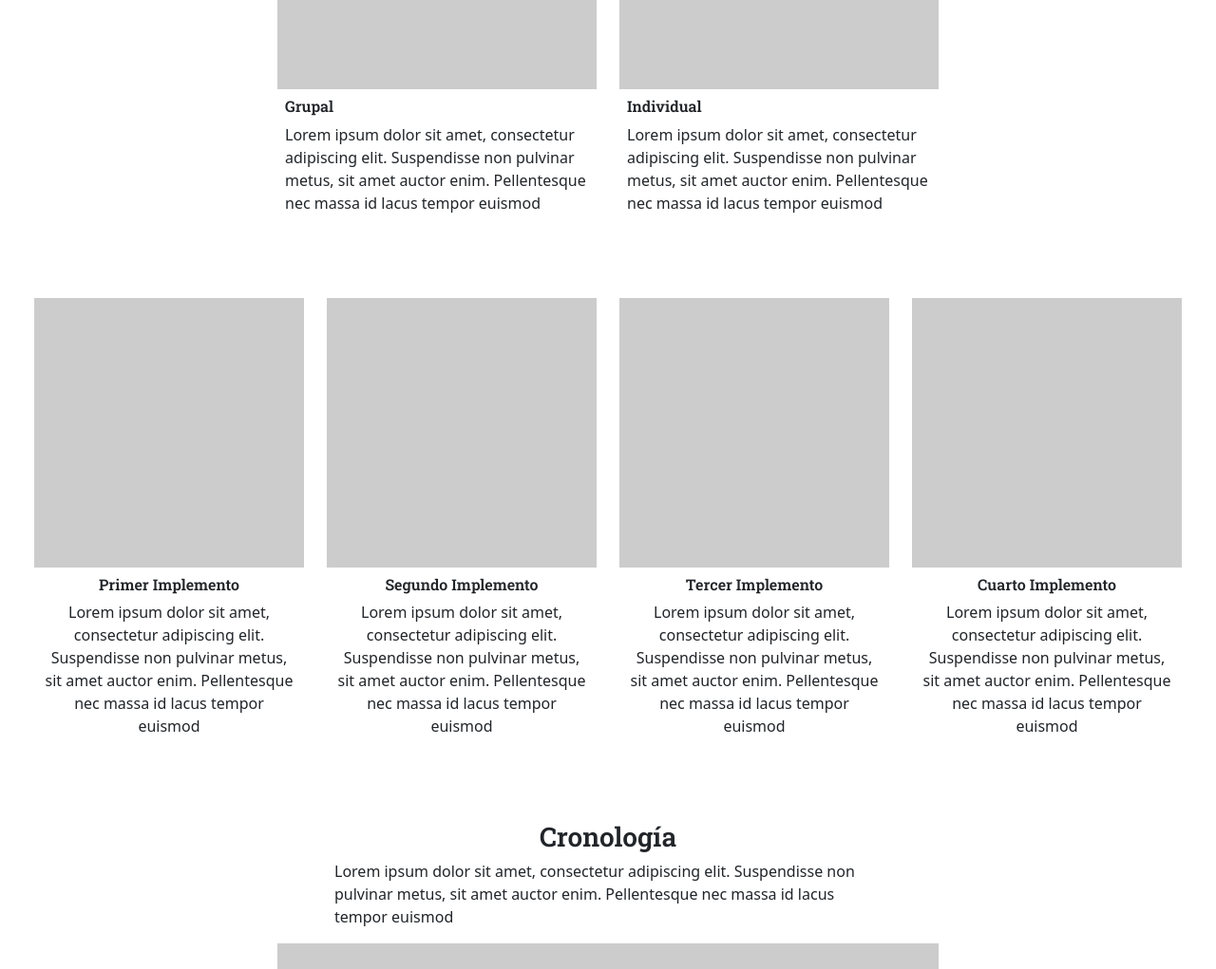
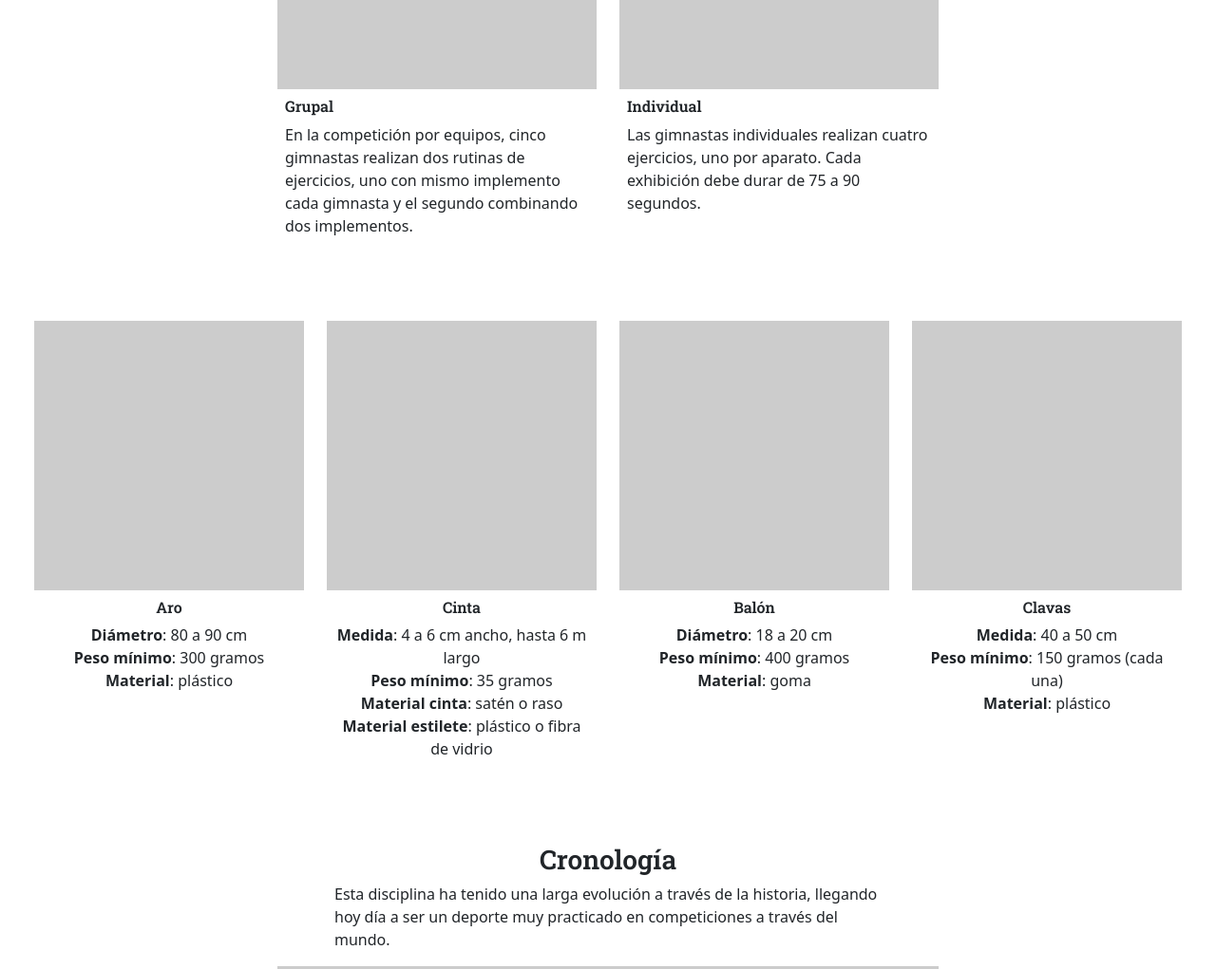
Before and after one commit to diplomado-infografia/mariana-sanchez, a plain HTML site: page index.html in a window 1280 px wide. Shown: the part 880-1901 px from the top of the page at 95% size. Drawn offline with nearby package versions, Linux system fonts and the light colour scheme.

Commit message:
Add files via upload

```diff
--- a/index.html
+++ b/index.html
@@ -62,7 +62,7 @@
                         <h2 class="text-center fs-3 mt-0 mb-3">Juegos Panamericanos de 2023</h2>
                         <h3 class="text-center fs-6">Por Mariana Sánchez</h3>
                         <h4 class="text-center fs-6 mb-4 fw-normal text-body-secondary">4 DE JULIO, 2023</h4>
-                        <p class="lead border-top border-bottom py-3">Reemplazar este texto con un lead o una entradilla breve y concisa, que capte la atención e invite al scroll. Lorem ipsum dolor sit amet, consectetur adipiscing elit. Suspendisse non pulvinar metus, sit amet auctor enim. Pellentesque nec massa id lacus tempor euismod.</p>
+                        <p class="lead border-top border-bottom py-3">Esta disciplina combina la danza moderna, la gimnasia y el ballet, conectándolos a través de la música. Las atletas desarrollan, de esta forma, la expresión artística, la elegancia, la coordinación y la flexibilidad a través del uso de distintos implementos.</p>
                     </div>
                 </div>
             </div>
@@ -74,20 +74,20 @@
                 <div class="row py-3">
                     <div class="mx-auto col-sm-11 col-md-10">
                         <h3 class="text-center">Modalidades</h3>
-                        <p>Lorem ipsum dolor sit amet, consectetur adipiscing elit. Suspendisse non pulvinar metus, sit amet auctor enim. Pellentesque nec massa id lacus tempor euismod</p>
+                        <p>Existe modalidad individual y de conjunto, las cuales contemplan rutinas con cuatro implementos; aro, balón, clavas y cinta. En ambas modalidades se compite por una medalla en cada aparato y en la competición general.</p>
                     </div>
                     <div class="col-6">
                         <img src="img/grafica-cuadrada.svg" class="w-100">
                         <div class="p-2">
                             <h4 class="fs-6">Grupal</h4>
-                            <p>Lorem ipsum dolor sit amet, consectetur adipiscing elit. Suspendisse non pulvinar metus, sit amet auctor enim. Pellentesque nec massa id lacus tempor euismod</p>
+                            <p>En la competición por equipos, cinco gimnastas realizan dos rutinas de ejercicios, uno con mismo implemento cada gimnasta y el segundo combinando dos implementos.</p>
                         </div>
                     </div>
                     <div class="col-6">
                         <img src="img/grafica-cuadrada.svg" class="w-100">
                         <div class="p-2">
                             <h4 class="fs-6">Individual</h4>
-                            <p>Lorem ipsum dolor sit amet, consectetur adipiscing elit. Suspendisse non pulvinar metus, sit amet auctor enim. Pellentesque nec massa id lacus tempor euismod</p>
+                            <p>Las gimnastas individuales realizan cuatro ejercicios, uno por aparato. Cada exhibición debe durar de 75 a 90 segundos.</p>
                         </div>
                     </div>
                 </div>
@@ -98,29 +98,29 @@
                     <div class="col-6 col-md-3">
                         <img src="img/grafica-cuadrada.svg" class="w-100">
                         <div class="p-2 text-center">
-                            <h4 class="fs-6">Primer Implemento</h4>
-                            <p>Lorem ipsum dolor sit amet, consectetur adipiscing elit. Suspendisse non pulvinar metus, sit amet auctor enim. Pellentesque nec massa id lacus tempor euismod</p>
+                            <h4 class="fs-6">Aro</h4>
+                            <p><em>Diámetro</em>: 80 a 90 cm<br><em>Peso mínimo</em>: 300 gramos<br><em>Material</em>: plástico</p>
                         </div>
                     </div>
                     <div class="col-6 col-md-3">
                         <img src="img/grafica-cuadrada.svg" class="w-100">
                         <div class="p-2 text-center">
-                            <h4 class="fs-6">Segundo Implemento</h4>
-                            <p>Lorem ipsum dolor sit amet, consectetur adipiscing elit. Suspendisse non pulvinar metus, sit amet auctor enim. Pellentesque nec massa id lacus tempor euismod</p>
+                            <h4 class="fs-6">Cinta</h4>
+                            <p><em>Medida</em>: 4 a 6 cm ancho, hasta 6 m largo<br><em>Peso mínimo</em>: 35 gramos<br><em>Material cinta</em>: satén o raso<br><em>Material estilete</em>: plástico o fibra de vidrio</p>
                         </div>
                     </div>
                     <div class="col-6 col-md-3">
                         <img src="img/grafica-cuadrada.svg" class="w-100">
                         <div class="p-2 text-center">
-                            <h4 class="fs-6">Tercer Implemento</h4>
-                            <p>Lorem ipsum dolor sit amet, consectetur adipiscing elit. Suspendisse non pulvinar metus, sit amet auctor enim. Pellentesque nec massa id lacus tempor euismod</p>
+                            <h4 class="fs-6">Balón</h4>
+                            <p><em>Diámetro</em>: 18 a 20 cm<br><em>Peso mínimo</em>: 400 gramos<br><em>Material</em>: goma<br></p>
                         </div>
                     </div>
                     <div class="col-6 col-md-3">
                         <img src="img/grafica-cuadrada.svg" class="w-100">
                         <div class="p-2 text-center">
-                            <h4 class="fs-6">Cuarto Implemento</h4>
-                            <p>Lorem ipsum dolor sit amet, consectetur adipiscing elit. Suspendisse non pulvinar metus, sit amet auctor enim. Pellentesque nec massa id lacus tempor euismod</p>
+                            <h4 class="fs-6">Clavas</h4>
+                            <p><em>Medida</em>: 40 a 50 cm<br><em>Peso mínimo</em>: 150 gramos (cada una)<br><em>Material</em>: plástico</p>
                         </div>
                     </div>
                 </div>
@@ -130,7 +130,18 @@
                 <div class="row py-3">
                     <div class="mx-auto col-sm-11 col-md-10">
                         <h3 class="text-center">Cronología</h3>
-                        <p>Lorem ipsum dolor sit amet, consectetur adipiscing elit. Suspendisse non pulvinar metus, sit amet auctor enim. Pellentesque nec massa id lacus tempor euismod</p>
+                        <p>Esta disciplina ha tenido una larga evolución a través de la historia, llegando hoy día a ser un deporte muy practicado en competiciones a través del mundo.</p>
+                    </div>
+                    <div class="col-12">
+                        <img src="img/grafica-angosta.svg" class="w-100">
+                    </div>
+                </div>
+            </article>
+             <article class="container">
+                <div class="row py-3">
+                    <div class="mx-auto col-sm-11 col-md-10">
+                        <h3 class="text-center">Vestimenta</h3>
+                        <p>El traje utilizado por las bailarinas se denomina <em>maillot</em>, y consiste en una prenda de tejido fino y elástico, que se adapta perfectamente al cuerpo y cubre el tronco y, en ocasiones, también parte o la totalidad de las extremidades.</p>
                     </div>
                     <div class="col-12">
                         <img src="img/grafica-angosta.svg" class="w-100">
@@ -142,7 +153,7 @@
                 <div class="row py-3">
                     <div class="mx-auto col-sm-11 col-md-10">
                         <h3 class="text-center">Área de competición</h3>
-                        <p>Lorem ipsum dolor sit amet, consectetur adipiscing elit. Suspendisse non pulvinar metus, sit amet auctor enim. Pellentesque nec massa id lacus tempor euismod</p>
+                        <p>Al realizar su rutina, la gimnasta deberá utilizar todo el espacio del tapiz, el cual está hecho 100% de material suave (nylon) y antideslizante (yute sintético), y cuenta con un grosor de 6 milímetros.</p>
                     </div>
                     <div class="col-12">
                         <img src="img/grafica-cuadrada.svg" class="w-100">
@@ -154,7 +165,7 @@
                 <div class="row py-3">
                     <div class="mx-auto col-sm-11 col-md-10">
                         <h3 class="text-center">Duración y Música</h3>
-                        <p>Lorem ipsum dolor sit amet, consectetur adipiscing elit. Suspendisse non pulvinar metus, sit amet auctor enim. Pellentesque nec massa id lacus tempor euismod</p>
+                        <p>La rutina debe tener una duración de entre 75 a 90 segundos. La pista musical, escogida por la gimnasta, deberá estar en concordancia con esta duración.</p>
                     </div>
                 </div>
             </article>
@@ -167,7 +178,7 @@
                         <div class="row align-items-center my-4">
                             <div class="col-md-5">
                                 <h4 class="fs-5">Lanzamientos y atrapadas</h4>
-                                <p>Lorem ipsum dolor sit amet, consectetur adipiscing elit. Suspendisse non pulvinar metus, sit amet auctor enim. Pellentesque nec massa id lacus tempor euismod.</p>
+                                <p>Consisten en lanzar el implemento al aire, usualmente realizando rotaciones, volteretas y saltos antes de atraparlo.</p>
                             </div>
                             <div class="col-md-7">
                                 <img src="img/grafica-ancha.svg" class="w-100">
@@ -177,7 +188,7 @@
                         <div class="row align-items-center my-4">
                             <div class="col-md-5">
                                 <h4 class="fs-5">Balances</h4>
-                                <p>Lorem ipsum dolor sit amet, consectetur adipiscing elit. Suspendisse non pulvinar metus, sit amet auctor enim. Pellentesque nec massa id lacus tempor euismod.</p>
+                                <p>Posición estática que entrega estabilidad y elegancia a la rutina, contrastando con el constante  dinamismo de ésta.</p>
                             </div>
                             <div class="col-md-7">
                                 <img src="img/grafica-ancha.svg" class="w-100">
@@ -187,7 +198,7 @@
                         <div class="row align-items-center my-4">
                             <div class="col-md-5">
                                 <h4 class="fs-5">Pivotes</h4>
-                                <p>Lorem ipsum dolor sit amet, consectetur adipiscing elit. Suspendisse non pulvinar metus, sit amet auctor enim. Pellentesque nec massa id lacus tempor euismod.</p>
+                                <p>Corresponde a giros sobre el propio eje vertical de la gimnasta,  al mismo tiempo que mantiene el implemento en movimiento.</p>
                             </div>
                             <div class="col-md-7">
                                 <img src="img/grafica-ancha.svg" class="w-100">
@@ -197,7 +208,7 @@
                         <div class="row align-items-center my-4">
                             <div class="col-md-5">
                                 <h4 class="fs-5">Pasos de baile</h4>
-                                <p>Lorem ipsum dolor sit amet, consectetur adipiscing elit. Suspendisse non pulvinar metus, sit amet auctor enim. Pellentesque nec massa id lacus tempor euismod.</p>
+                                <p>Permiten aumentar el nivel de elegancia y expresividad artística en la rutina, generando emociones en el público.</p>
                             </div>
                             <div class="col-md-7">
                                 <img src="img/grafica-ancha.svg" class="w-100">
@@ -207,7 +218,7 @@
                         <div class="row align-items-center my-4">
                             <div class="col-md-5">
                                 <h4 class="fs-5">Saltos</h4>
-                                <p>Lorem ipsum dolor sit amet, consectetur adipiscing elit. Suspendisse non pulvinar metus, sit amet auctor enim. Pellentesque nec massa id lacus tempor euismod.</p>
+                                <p>Utilizados para agregar más movimiento y drama a la rutina. La gimnasta puede ayudarse así a mantenerse cerca de su implemento.</p>
                             </div>
                             <div class="col-md-7">
                                 <img src="img/grafica-ancha.svg" class="w-100">
@@ -239,11 +250,11 @@
             <article class="container">
                 <div class="row py-5">
                     <div class="mx-auto col-sm-11 col-md-10">
-                        <h3 class="text-center">¿Quién representará a Chile?</h3>
+                        <h3 class="text-center">Javiera Rubilar:<br>seleccionada nacional</h3>
                         <div class="text-center">
                             <img src="img/grafica-cuadrada.svg" class="w-25 mx-auto my-3">
                         </div>
-                        <p>Lorem ipsum dolor sit amet, consectetur adipiscing elit. Suspendisse non pulvinar metus, sit amet auctor enim. Pellentesque nec massa id lacus tempor euismod.</p>
+                        <p>La gimnasta de 23 años, inició su carrera deportiva a los 4 años. Con el tiempo, ha logrado forjar una historia deportiva de muchos logros, habiendo representado a Chile en diversas competencias a nivel nacional e internacional. En octubre se presentará en #Santiago2023.</p>
                     </div>
                 </div>
             </article>
```
